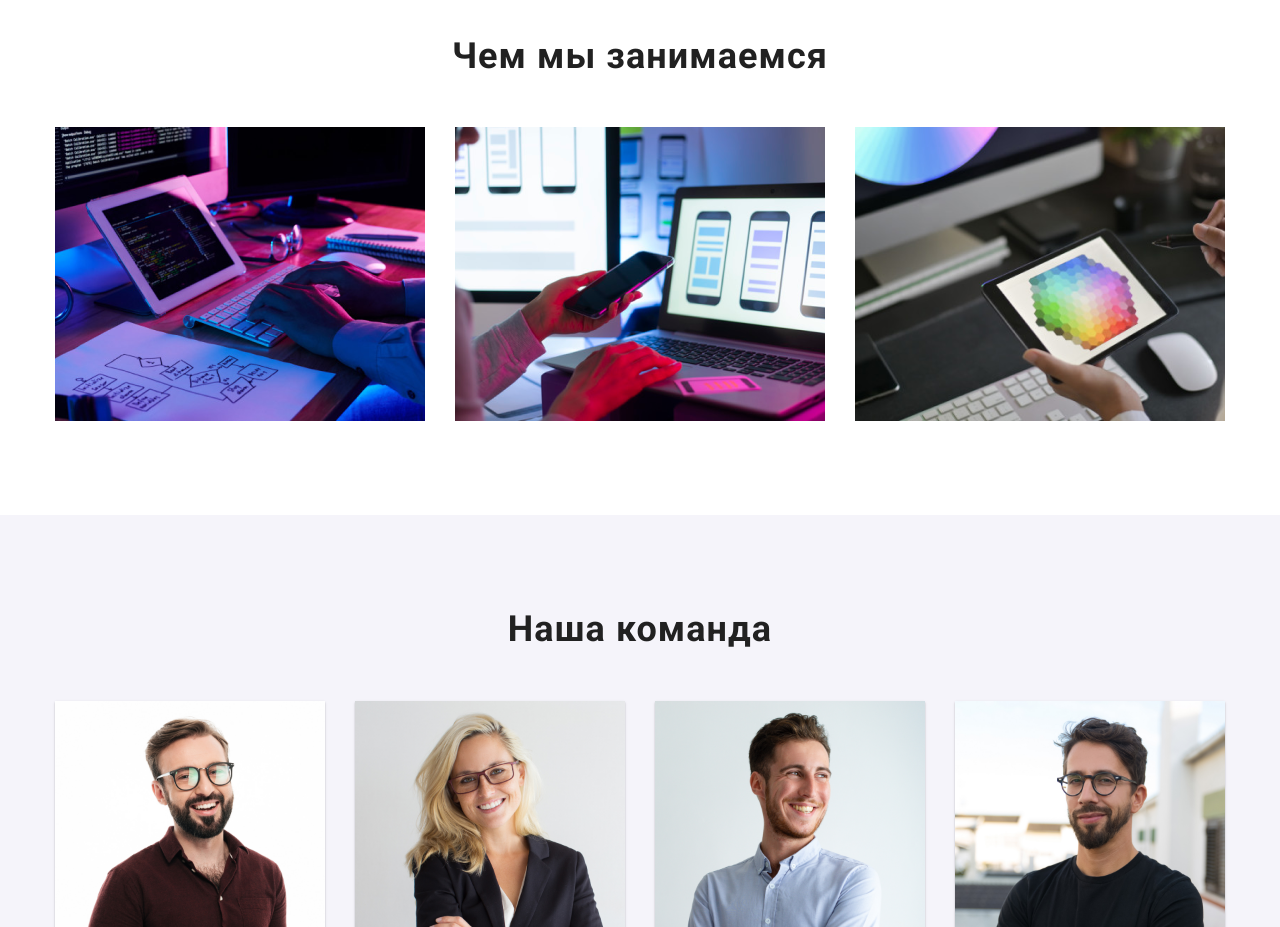
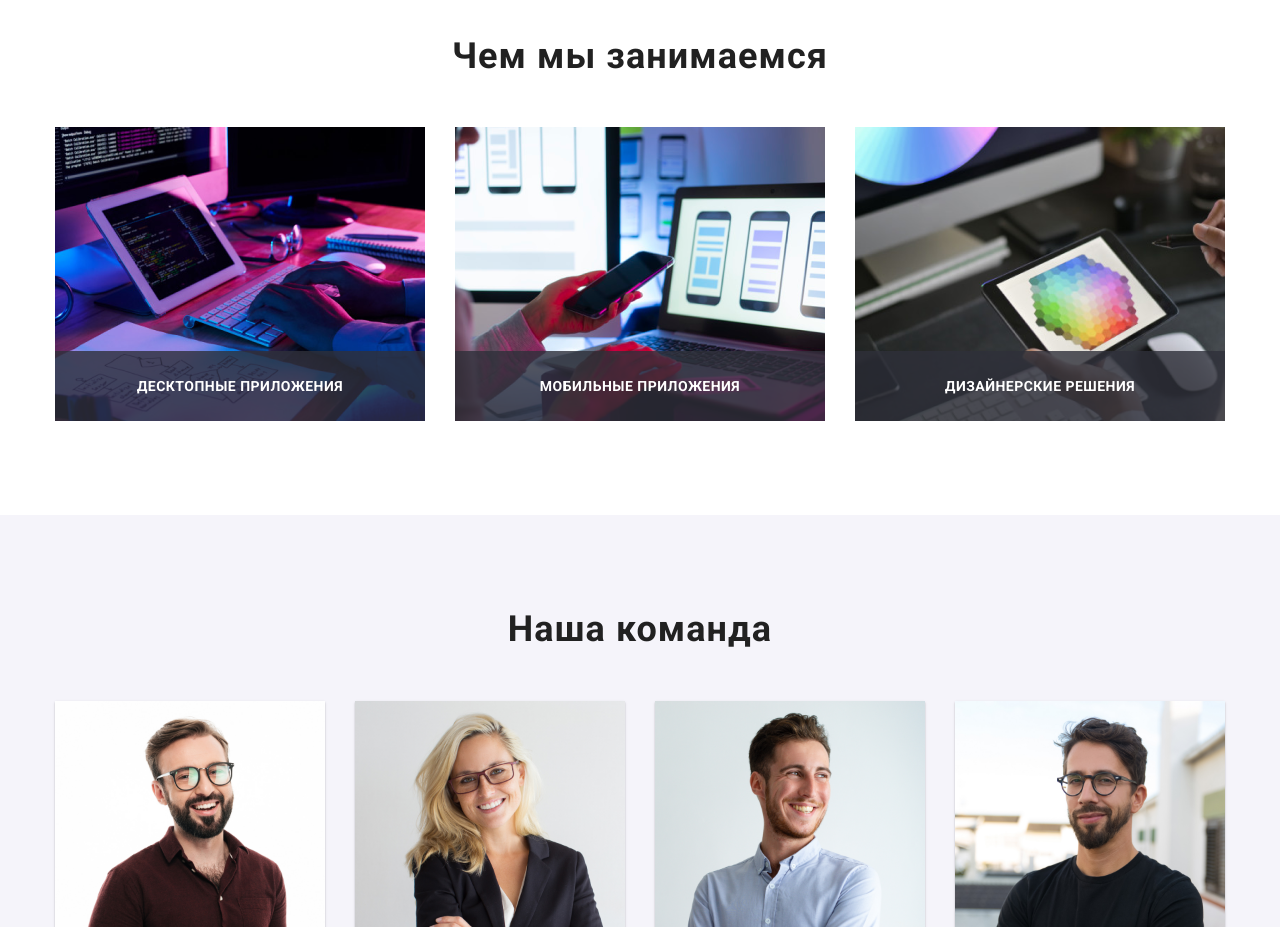
Before and after one commit to RomchikSer/goit-markup-hw-05, a plain HTML site: page index.html in a window 1280 px wide. Shown: the part 1080-2007 px from the top of the page. Drawn offline with nearby package versions, Linux system fonts and the light colour scheme.

Commit message:
work text

```diff
--- a/css/style.css
+++ b/css/style.css
@@ -17,6 +17,7 @@
     --primery-icons-color: #AFB1B8;
     --footer-social-bgc: rgba(255, 255, 255, 0.1);
     --transition: color 250ms cubic-bezier(0.4, 0, 0.2, 1);
+    --color-text-work:  rgba(47, 48, 58, 0.8);
 }
 
 body {
@@ -237,6 +238,9 @@ img {
     line-height: 1.87;
     font-family: inherit;
     letter-spacing: 0.06em;
+    transition-property: background;
+    transition-duration: 250ms;
+    transition-timing-function: cubic-bezier(0.4, 0, 0.2, 1);
 }
 .hero-bt:focus,
 .hero-bt:hover {
@@ -286,7 +290,10 @@ img {
 }
 
 /* work */
-
+.work-list .work-item {
+    position: relative;
+    display: block;
+}
 .work-list {
  display: flex;
 }
@@ -295,6 +302,23 @@ img {
 }
 .title-work{
     margin-bottom: 50px;
+}
+.work-list .text_img {
+    display: flex;
+    align-items: center;
+    justify-content: center;
+    margin: 0;
+    width: 100%;
+    min-height: 70px;
+    font-weight: 700;
+    font-size: 14px;
+    line-height: 1.143;
+    text-transform: uppercase;
+    color: var(--secondary-text-color);
+    background-color:var(--color-text-work);
+    position: absolute;
+    bottom: 0px;
+    left: 0px;
 }
 /* team */
 .team {
--- a/index.html
+++ b/index.html
@@ -111,13 +111,19 @@
             <h2 class="title title-work">Чем мы занимаемся</h2>
             <ul class="work-list">
                 <li class="work-item">
-                    <img class="work-img" src="./photo/photo_index/img.png" alt="photo keyboard" width="370" height="294" >
+                    <img class="work-img" src="./photo/photo_index/img.png" alt="photo keyboard"
+                    width="370" height="294" >
+                    <p class="text_img">Десктопные приложения</p>
                 </li>
                 <li class="work-item">
-                    <img class="work-img" src="./photo/photo_index/img2.png" alt="laptop" width="370" height="294" >
+                    <img class="work-img" src="./photo/photo_index/img2.png" alt="laptop"
+                    width="370" height="294" >
+                    <p class="text_img">Мобильные приложения</p>
                 </li>
                 <li class="work-item">
-                    <img class="work-img" src="./photo/photo_index/img3.png" alt="tablet" width="370" height="294" >
+                    <img class="work-img" src="./photo/photo_index/img3.png" alt="tablet"
+                    width="370" height="294" >
+                    <p class="text_img">Дизайнерские решения</p>
                 </li>
             </ul>
           </div>
```
